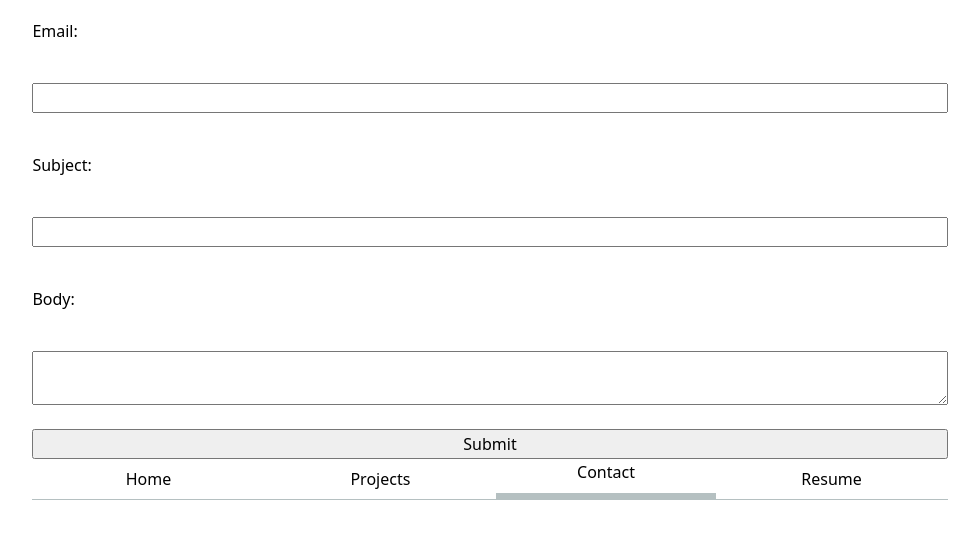
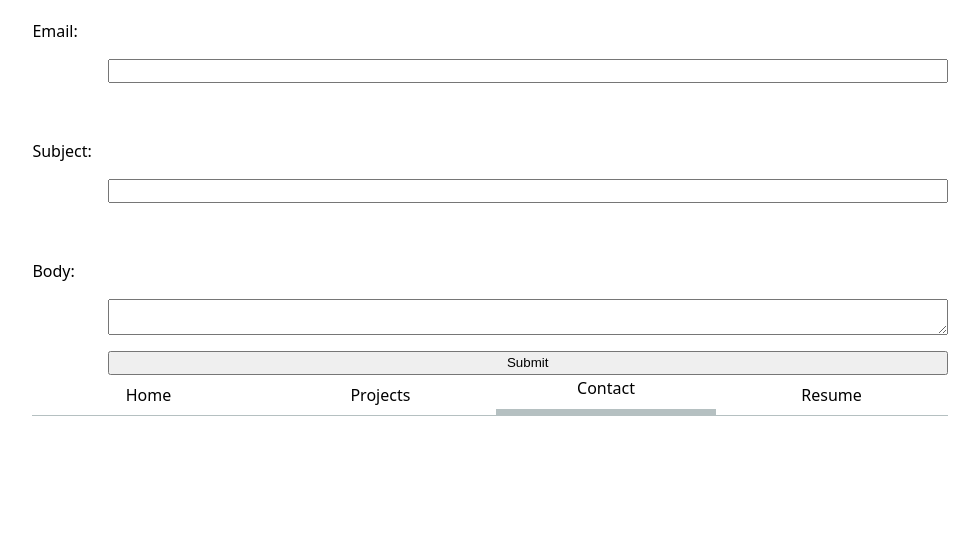
Before and after one commit to AlessandraBello/portfolio, a plain HTML site: page contact/index.html in a window 1280 px wide. Shown: the part 118-656 px from the top of the page, without its empty margins (150-1129 px from the left). Drawn offline with Linux system fonts and the light colour scheme.

Commit message:
estilo atualizado

```diff
--- a/style.css
+++ b/style.css
@@ -43,7 +43,7 @@ nav a:hover{
   background-color: var(--collor-accent-bg);
 }
 
-input,textarea,button {
+/* input,textarea,button {
   font: inherit;
   width: 100%;
   box-sizing: border-box;
@@ -52,4 +52,17 @@ input,textarea,button {
 label, input, textarea, button {
   display: block;
 }
-label { margin-block: 1rem;}
+label { margin-block: 1rem;} */
+
+form {
+  display: grid;
+  grid-template-columns: auto 1fr;
+  gap: 1em;
+}
+form label {
+  display: grid;
+  grid-template-columns: subgrid;
+}
+#button, label{
+  grid-column: 1 / -1;
+}
```
